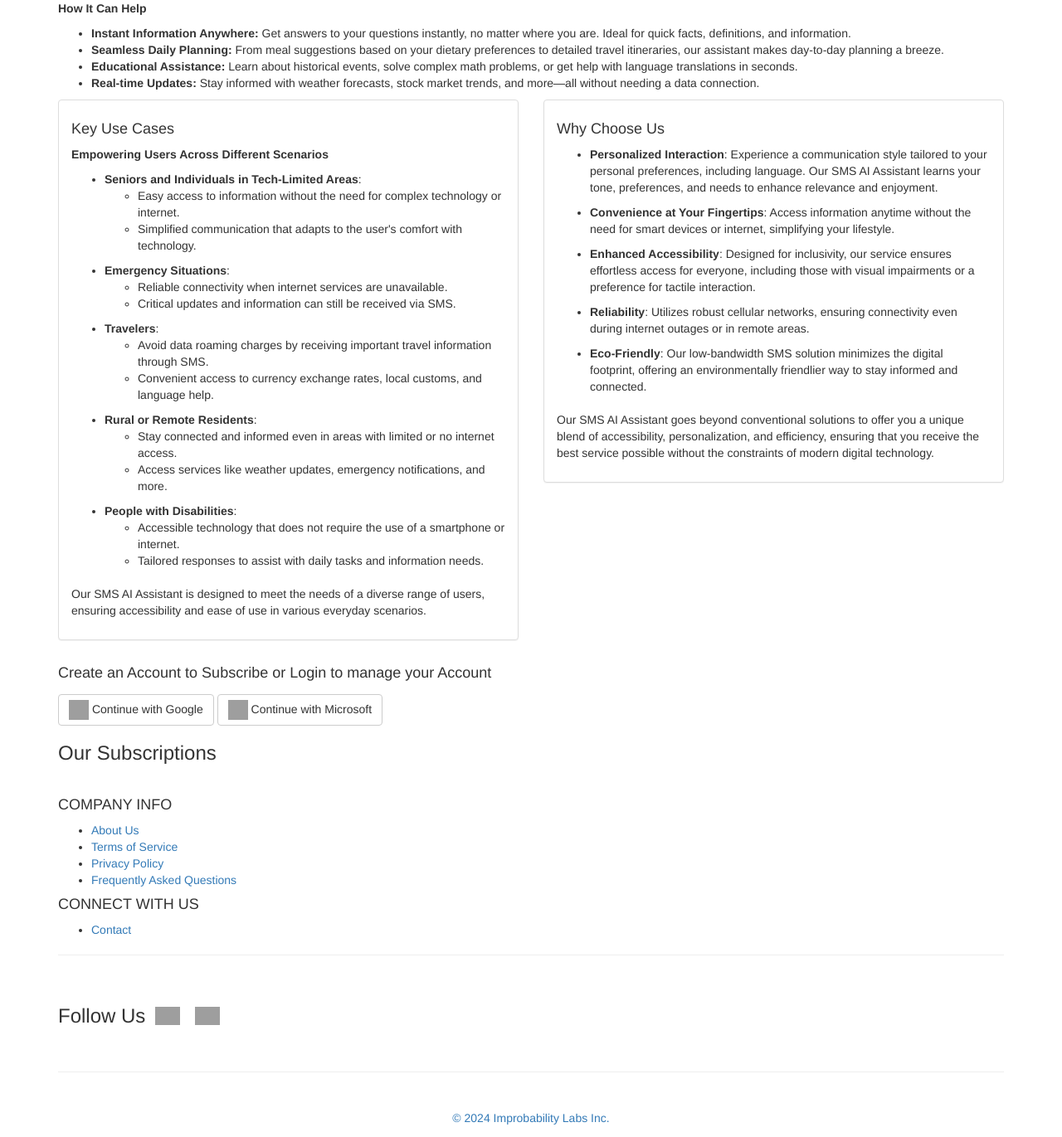
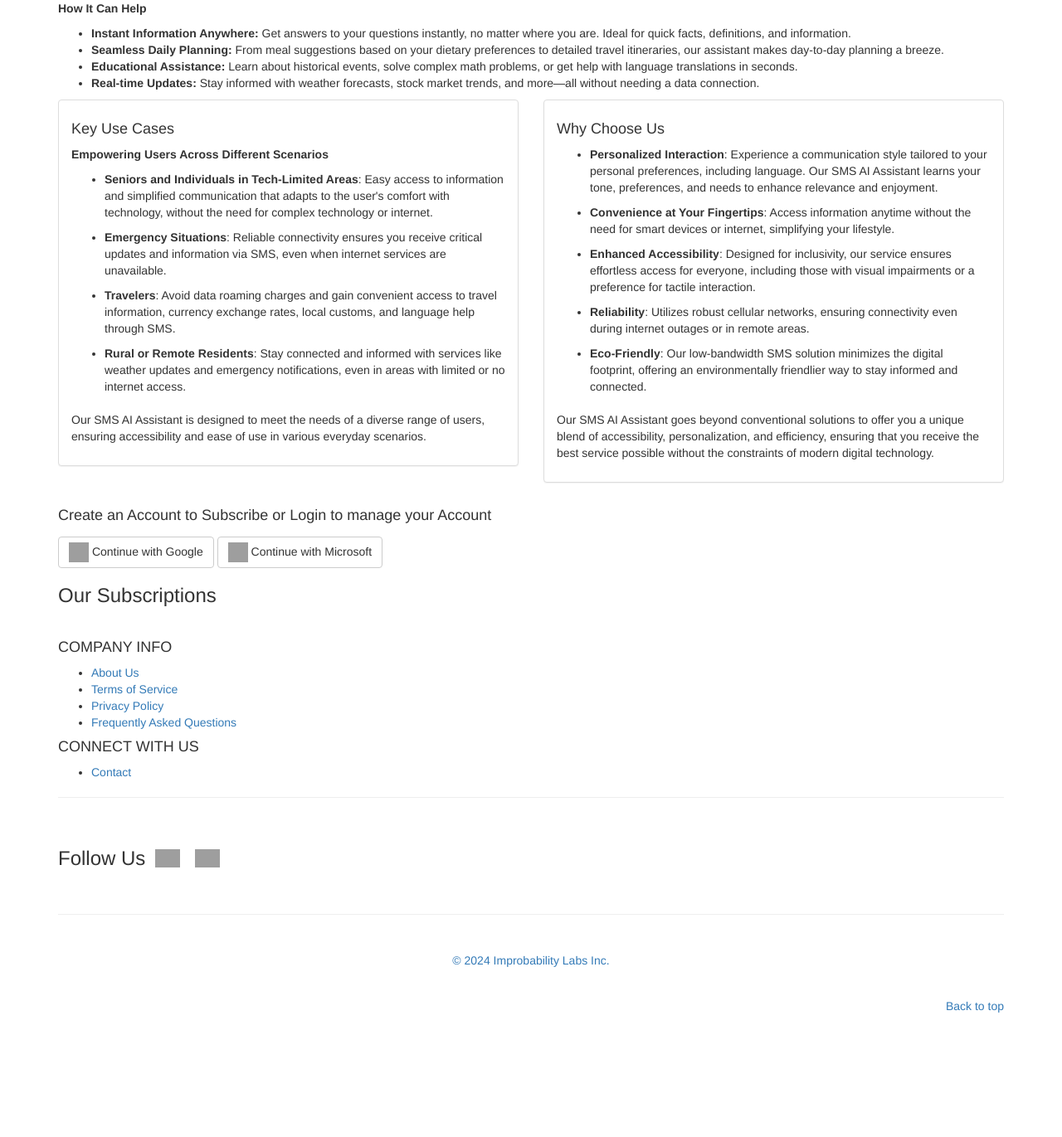
Before and after one commit to ImprobabilityLabs/sms_ai_assistant, a Python web app: template templates/index.html in a window 1280 px wide. Shown: the part 693-2064 px from the top of the page at 83% size. After the commit the page ends 1914 px from the top, so only its background shows below. Run offline with Jinja, Linux system fonts and the light colour scheme; the template is opened without the code that fills it, so the values that code supplies are empty; some libraries are stand-ins or nearby versions; grey boxes are pictures that could not be loaded.

Commit message:
Update index.html

```diff
--- a/templates/index.html
+++ b/templates/index.html
@@ -147,36 +147,10 @@
                         </h4>
                         <p><strong>Empowering Users Across Different Scenarios</strong></p>
                         <ul style="flex-grow: 1; overflow: hidden;">
-                            <li style="margin-bottom: 10px;"><strong>Seniors and Individuals in Tech-Limited Areas</strong>:
-                                <ul>
-                                    <li>Easy access to information without the need for complex technology or internet.</li>
-                                    <li>Simplified communication that adapts to the user's comfort with technology.</li>
-                                </ul>
-                            </li>
-                            <li style="margin-bottom: 10px;"><strong>Emergency Situations</strong>:
-                                <ul>
-                                    <li>Reliable connectivity when internet services are unavailable.</li>
-                                    <li>Critical updates and information can still be received via SMS.</li>
-                                </ul>
-                            </li>
-                            <li style="margin-bottom: 10px;"><strong>Travelers</strong>:
-                                <ul>
-                                    <li>Avoid data roaming charges by receiving important travel information through SMS.</li>
-                                    <li>Convenient access to currency exchange rates, local customs, and language help.</li>
-                                </ul>
-                            </li>
-                            <li style="margin-bottom: 10px;"><strong>Rural or Remote Residents</strong>:
-                                <ul>
-                                    <li>Stay connected and informed even in areas with limited or no internet access.</li>
-                                    <li>Access services like weather updates, emergency notifications, and more.</li>
-                                </ul>
-                            </li>
-                            <li style="margin-bottom: 10px;"><strong>People with Disabilities</strong>:
-                                <ul>
-                                    <li>Accessible technology that does not require the use of a smartphone or internet.</li>
-                                    <li>Tailored responses to assist with daily tasks and information needs.</li>
-                                </ul>
-                            </li>
+                            <li style="margin-bottom: 10px;"><strong>Seniors and Individuals in Tech-Limited Areas</strong>: Easy access to information and simplified communication that adapts to the user's comfort with technology, without the need for complex technology or internet.</li>
+                            <li style="margin-bottom: 10px;"><strong>Emergency Situations</strong>: Reliable connectivity ensures you receive critical updates and information via SMS, even when internet services are unavailable.</li>
+                            <li style="margin-bottom: 10px;"><strong>Travelers</strong>: Avoid data roaming charges and gain convenient access to travel information, currency exchange rates, local customs, and language help through SMS.</li>
+                            <li style="margin-bottom: 10px;"><strong>Rural or Remote Residents</strong>: Stay connected and informed with services like weather updates and emergency notifications, even in areas with limited or no internet access.</li>
                         </ul>
                         <p style="flex-shrink: 0;">Our SMS AI Assistant is designed to meet the needs of a diverse range of users, ensuring accessibility and ease of use in various everyday scenarios.</p>
                     </div>
```
